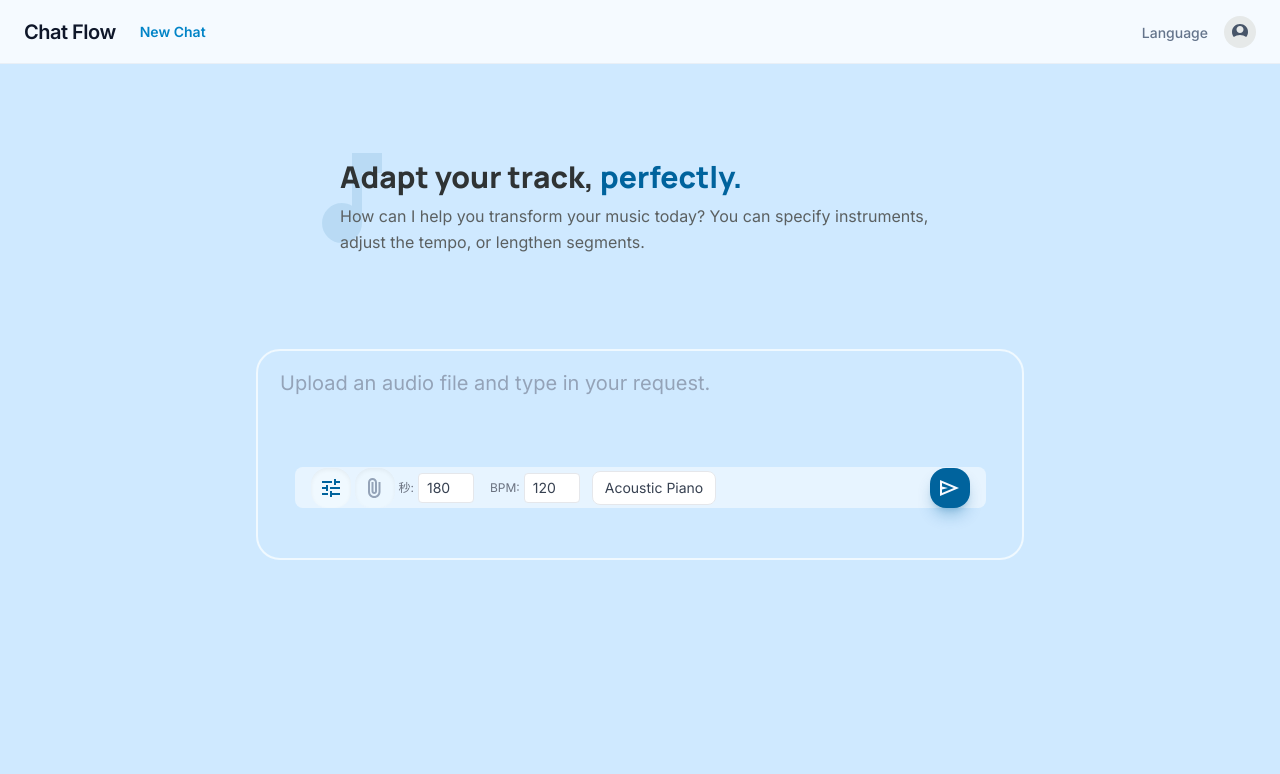
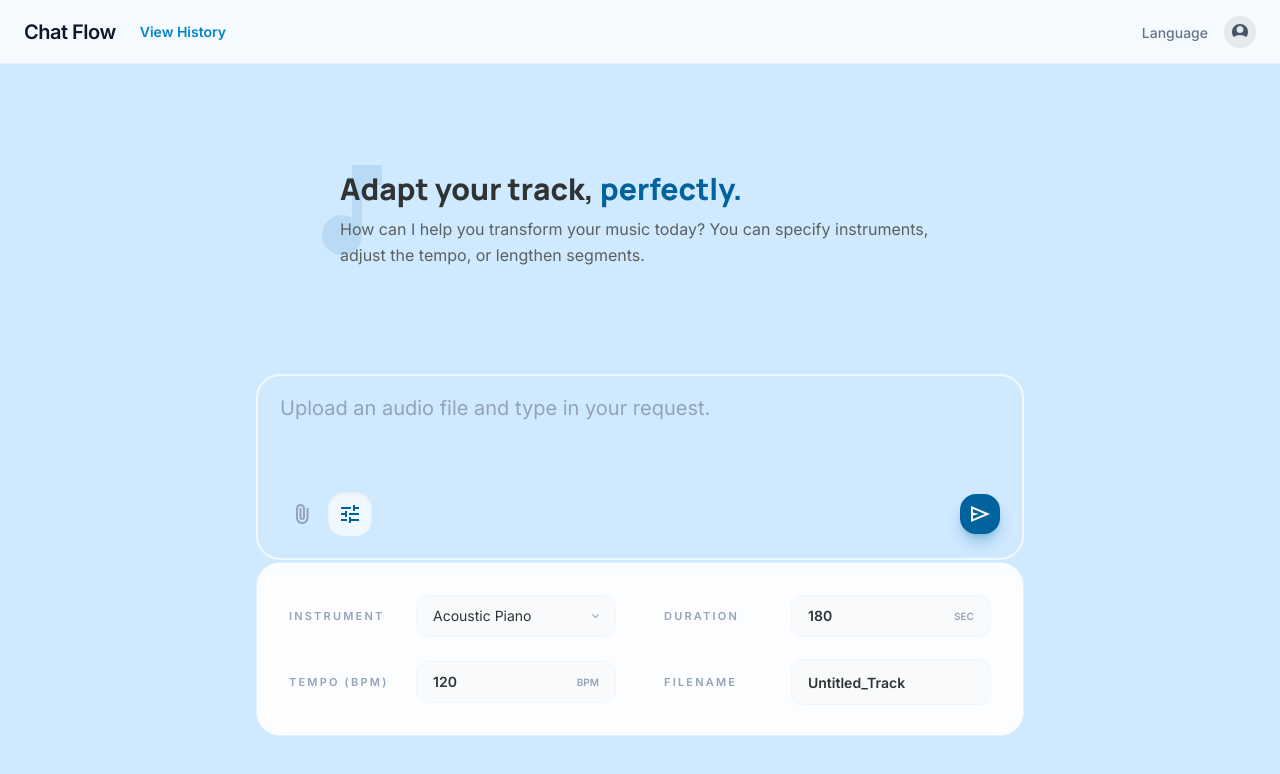
Before and after one commit to HuangZhou108/ringturn, a React (Vite) app in the folder frontend/: page / in a window 1280 px wide. Both pictures are taken after a click on the button 330 px from the left and 487 px from the top of the page. Shown: the top 774 px of the page. Built offline with nearby package versions, Linux system fonts and the light colour scheme.

Commit message:
feat: 美化聊天框、参数框等，完善部分显示逻辑

```diff
--- a/frontend/src/components/TopBar.tsx
+++ b/frontend/src/components/TopBar.tsx
@@ -7,12 +7,14 @@ interface TopBarProps {
     title?: string;               // 左侧标题，默认使用 t('header.chatFlow')
     showNewChat?: boolean;        // 是否显示“新建”按钮，默认 true
     onNewChat?: () => void;       // 新建按钮点击回调，若不传则内部 navigate('/')
+    newChatLabel?: string;        // 自定义新建按钮文本
 }
 
 export default function TopBar({
                                    title,
                                    showNewChat = true,
-                                   onNewChat
+                                   onNewChat,
+                                   newChatLabel,
                                }: TopBarProps) {
     const { t, i18n } = useTranslation();
     const navigate = useNavigate();
@@ -38,7 +40,7 @@ export default function TopBar({
                         onClick={handleNewChat}
                         className="text-sm font-semibold text-[#0284c7] hover:text-[#00639d] transition font-['Inter']"
                     >
-                        {t('header.newChat')}
+                        {newChatLabel || t('header.newChat')}
                     </button>
                 )}
             </div>
--- a/frontend/src/components/chat/ChatInputArea.tsx
+++ b/frontend/src/components/chat/ChatInputArea.tsx
@@ -50,24 +50,43 @@ export default function ChatInputArea({
     const { t } = useTranslation();
     const [showParams, setShowParams] = useState(false); // chat模式下参数面板折叠
 
-    // 原home（ChatFlow0）中左侧第一个按钮的图标（附件图标）
-    const attachmentIcon = (
+    // 参数图标
+    const OpenParaIcon = (
         <svg width="18" height="18" viewBox="0 0 18 18" fill="none">
             <path d="M8 17.99976L8 11.99976L10 11.99976L10 13.99976L18 13.99976L18 15.99976L10 15.99976L10 17.99976L8 17.99976ZM0 15.99976L0 13.99976L6 13.99976L6 15.99976L0 15.99976ZM4 11.99976L4 9.99976L0 9.99976L0 7.99976L4 7.99976L4 5.99976L6 5.99976L6 11.99976L4 11.99976ZM8 9.99976L8 7.99976L18 7.99976L18 9.99976L8 9.99976ZM12 5.99976L12 -0.00024L14 -0.00024L14 1.99976L18 1.99976L18 3.99976L14 3.99976L14 5.99976L12 5.99976ZM0 3.99976L0 1.99976L10 1.99976L10 3.99976L0 3.99976Z" fill="#00639d"/>
         </svg>
     );
 
-    // 语音图标（用于 chat 模式右侧）
-    const voiceIcon = (
+    // 上传文件图标
+    const AttachmentIcon = (
         <svg width="13" height="20" viewBox="0 0 13 20" fill="none">
             <path d="M12.5 13.75C12.5 15.48315 11.8916 16.95801 10.67505 18.1748C9.4585 19.39136 7.9834 20 6.25 20C4.5166 20 3.0415 19.39136 1.82495 18.1748C0.608398 16.95801 0 15.48315 0 13.75V4.5C0 3.25 0.4375 2.1875 1.3125 1.3125C2.1875 0.4375 3.25 0 4.5 0C5.75 0 6.8125 0.4375 7.6875 1.3125C8.5625 2.1875 9 3.25 9 4.5V13.25C9 14.0166 8.7334 14.6665 8.19995 15.19995C7.6665 15.7334 7.0166 16 6.25 16C5.4834 16 4.8335 15.7334 4.30005 15.19995C3.7666 14.6665 3.5 14.0166 3.5 13.25V4H5.5V13.25C5.5 13.4668 5.5708 13.6455 5.7124 13.78735C5.854 13.92896 6.0332 14 6.25 14C6.4668 14 6.646 13.92896 6.7876 13.78735C6.9292 13.6455 7 13.4668 7 13.25V4.5C6.9834 3.8 6.73755 3.20825 6.26245 2.72485C5.7876 2.24145 5.19995 2 4.5 2C3.80005 2 3.2085 2.24145 2.7251 2.72485C2.2417 3.20825 2 3.8 2 4.5V13.75C1.9834 14.93335 2.3916 15.9375 3.2251 16.7622C4.05835 17.5872 5.06665 18 6.25 18C7.4165 18 8.4082 17.5872 9.2251 16.7622C10.0417 15.9375 10.4668 14.93335 10.5 13.75V4H12.5V13.75H12.5V20H10.5V20H6.25H12.5Z" fill="#94a3b8"/>
         </svg>
     );
-
+    // ==================== Home 模式 ====================
     if (mode === 'home') {
         // ==================== Home 模式（完全复刻原 Home 页面输入区域） ====================
         return (
-            <div className="flex flex-col-reverse items-center px-4 mb-[240px] flex-shrink-0">
+            <div className="flex flex-col-reverse items-center px-4 mb-[240px] flex-shrink-0 relative">
+                {/* 参数面板（折叠） */}
+                {/* 参数面板（悬浮，不影响布局，带滑入滑出动画） */}
+                <div
+                    className={`absolute left-0 right-0 mx-auto transition-all duration-300 ease-out z-20 ${
+                        showParams ? 'opacity-100 translate-y-0 visible' : 'opacity-0 -translate-y-4 invisible'
+                    }`}
+                    style={{ top: 'calc(100% + 2px)', width: 'min(100% - 2rem, 768px)' }}
+                >
+                    <TrackParams
+                        instrument={instrument}
+                        setInstrument={setInstrument}
+                        tempo={tempo}
+                        setTempo={setTempo}
+                        duration={duration}
+                        setDuration={setDuration}
+                        filename={filename}
+                        setFilename={setFilename}
+                    />
+                </div>
                 <div className="w-[768px] bg-[#cfe9ff] border-2 border-[#f0f9ff] rounded-3xl px-2.5 py-2.5 flex flex-col justify-evenly">
                     {/* 多行文本输入框 */}
                     <div className="min-w-[715px] h-[169px] flex flex-col-reverse justify-around px-3 py-2.5 flex-1">
@@ -114,68 +133,28 @@ export default function ChatInputArea({
                         </div>
                     )}
 
-                    {/* 按钮容器 */}
-                    <div className="w-[691px] h-[41px] mt-[30px] mb-10 flex items-center justify-between bg-white/50 self-center rounded-lg px-4">
-                        {/* 左侧按钮组（flex-row-reverse 视觉上从左到右为：附件、语音、Duration、Tempo、Instrument） */}
-                        <div className="flex flex-row-reverse items-center gap-1">
-                            {/* Instrument 下拉 */}
-                            <div className="relative mr-2">
-                                <button
-                                    onClick={() => {
-                                        // 原 home 中 Instrument 下拉的展开逻辑由父组件传入的 setShowInstrument 处理
-                                        // 这里简化：通过 dispatchEvent 自定义事件与父组件通信？实际父组件需要提供 setShowInstrument 状态。
-                                        // 但原 Home.tsx 中并没有将 showInstrument 传入 ChatInputArea，说明 home 模式下参数组件直接渲染，
-                                        // 而当前组件没有收到 showInstrument/setShowInstrument。为保持与原 home 一致，我们不应在这里使用下拉，
-                                        // 而应该完全由父组件控制。原 Home.tsx 中 Instrument 下拉的展示逻辑在 Home 组件内部。
-                                        // 但为了组件独立，这里需要父组件传递 instrument 列表和 setInstrument 以及 showInstrument 状态。
-                                        // 然而原需求没有要求改动参数控件本身，仅要求输入框位置大小和图标。为了代码完整，我们假设父组件提供了必要的 props。
-                                        // 实际使用时，Home 组件需要自己渲染 Instrument 下拉，而不是在此组件内。这已经超出修改范围。
-                                        // 因此保持注释，实际工程需对应调整。
-                                    }}
-                                    className="px-3 py-1.5 bg-white border border-gray-200 rounded-lg text-sm text-gray-700 hover:bg-gray-50 transition"
-                                >
-                                    {instrument}
-                                </button>
-                                {/* 下拉菜单需要父组件提供，此处省略以保持样式干净 */}
-                            </div>
-                            {/* Tempo 输入 */}
-                            <div className="flex items-center gap-1 mr-2">
-                                <span className="text-xs text-gray-500">BPM:</span>
-                                <input
-                                    type="number"
-                                    value={tempo}
-                                    onChange={(e) => setTempo(e.target.value)}
-                                    className="w-14 px-2 py-1 bg-white border border-gray-200 rounded text-sm text-gray-700 outline-none"
-                                    min="40"
-                                    max="240"
-                                />
-                            </div>
-                            {/* Duration 输入 */}
-                            <div className="flex items-center gap-1 mr-3">
-                                <span className="text-xs text-gray-500">秒:</span>
-                                <input
-                                    type="number"
-                                    value={duration}
-                                    onChange={(e) => setDuration(e.target.value)}
-                                    className="w-14 px-2 py-1 bg-white border border-gray-200 rounded text-sm text-gray-700 outline-none"
-                                    min="10"
-                                    max="600"
-                                />
-                            </div>
-                            {/* 语音按钮 */}
-                            <button className="w-10 h-10 bg-[#f0f9ff]/65 rounded-2xl flex items-center justify-center shadow-[inset_0px_2px_4px_0px_#0000000D]">
-                                {voiceIcon}
-                            </button>
+                    {/* 按钮区域：直接放在对话框容器底部，左右分布 */}
+                    <div className="flex items-center justify-between mt-[30px] mb-3 px-3">
+                        {/* 左侧按钮组 */}
+                        <div className="flex items-center gap-1">
+                            <input ref={fileInputRef} type="file" accept=".mp3,.wav,.flac,.m4a,.ogg" onChange={handleFileSelect} className="hidden" />
                             {/* 附件按钮 */}
                             <button
                                 onClick={() => fileInputRef.current?.click()}
-                                className="w-10 h-10 bg-[#f0f9ff] rounded-2xl flex items-center justify-center shadow-[inset_0px_2px_4px_0px_#0000000D] hover:bg-[#e0f2fe] transition"
+                                className="flex items-center justify-center w-11 h-11"
                             >
-                                {attachmentIcon}
+                                {AttachmentIcon}
                             </button>
-                            <input ref={fileInputRef} type="file" accept=".mp3,.wav,.flac,.m4a,.ogg" onChange={handleFileSelect} className="hidden" />
+                            {/* 参数开关按钮 */}
+                            <button
+                                onClick={() => setShowParams(!showParams)}
+                                className="w-11 h-11 bg-[#f0f9ff] rounded-2xl flex items-center justify-center shadow-[inset_0px_2px_4px_0px_#0000000D] hover:bg-[#e0f2fe] transition"
+                                title={t('chat.showParams') || '参数设置'}
+                            >
+                                {OpenParaIcon}
+                            </button>
                         </div>
-                        {/* 发送按钮 */}
+                        {/* 右侧发送按钮 */}
                         <button
                             onClick={handleSend}
                             className="w-10 h-10 bg-[#00639d] rounded-2xl flex items-center justify-center self-center shadow-[0px_10px_15px_-3px_#00639d4D,0px_4px_6px_-4px_#00639d4D] hover:bg-[#005288] transition"
@@ -190,10 +169,10 @@ export default function ChatInputArea({
         );
     }
 
-    // ==================== Chat 模式（完全复刻原 ChatFlow 页面底部输入栏） ====================
+    // ==================== Chat 模式 ====================
     return (
         <div className="border-t border-gray-100 px-4 py-3">
-            <div className="max-w-[768px] mx-auto">
+            <div className="max-w-[768px] mx-auto relative">
                 {/* 上传状态显示 */}
                 {(isUploading || uploadError || uploadSuccess) && (
                     <div className="mb-2 px-2 py-2 bg-[#f8fafc] rounded-xl border border-gray-100">
@@ -223,8 +202,13 @@ export default function ChatInputArea({
                 )}
 
                 {/* 参数面板（折叠） */}
-                {showParams && (
-                    <div className="mb-4">
+                {/* 参数面板（悬浮，不影响布局，带滑入滑出动画） */}
+                <div
+                    className={`absolute left-0 w-full transition-all duration-300 ease-out z-20 ${
+                        showParams ? 'opacity-100 translate-y-0 visible' : 'opacity-0 translate-y-4 invisible'
+                    }`}
+                    style={{ bottom: '100%' }}
+                >
                     <TrackParams
                         instrument={instrument}
                         setInstrument={setInstrument}
@@ -236,7 +220,6 @@ export default function ChatInputArea({
                         setFilename={setFilename}
                     />
                 </div>
-                )}
 
                 {/* 输入栏主体 */}
                 <div className="relative flex flex-row-reverse items-center gap-2 bg-white border border-[#e0f2fe] rounded-3xl px-2.5 py-2.5">
@@ -269,28 +252,22 @@ export default function ChatInputArea({
                     <div className="w-px h-8 bg-[#f1f5f9] mx-1"></div>
 
                     <div className="flex flex-row-reverse items-center gap-4 px-1">
-                        {/* 参数开关按钮（图标已改为原 home 左侧第一个按钮图标） */}
+                        {/* 附件按钮 */}
+                        <button
+                            onClick={() => fileInputRef.current?.click()}
+                            className="flex items-center justify-center w-11 h-11"
+                        >
+                            {AttachmentIcon}
+                        </button>
+
+                        {/* 参数开关按钮 */}
                         <button
                             onClick={() => setShowParams(!showParams)}
                             className="w-11 h-11 bg-[#f0f9ff] rounded-2xl flex items-center justify-center shadow-[inset_0px_2px_4px_0px_#0000000D] hover:bg-[#e0f2fe] transition"
                             title={t('chat.showParams') || '参数设置'}
                         >
-                            {attachmentIcon}
+                            {OpenParaIcon}
                         </button>
-
-                        {/* 语音图标（仅展示，无功能） */}
-                        <div className="flex items-center justify-center w-11 h-11">
-                            {voiceIcon}
-                        </div>
-
-                        {/* 附件按钮 */}
-                        <button
-                            onClick={() => fileInputRef.current?.click()}
-                            className="w-11 h-11 bg-[#f0f9ff] rounded-2xl flex items-center justify-center shadow-[inset_0px_2px_4px_0px_#0000000D] hover:bg-[#e0f2fe] transition"
-                        >
-                            {attachmentIcon}
-                        </button>
-
                         <input ref={fileInputRef} type="file" accept=".mp3,.wav,.flac,.m4a,.ogg" onChange={handleFileSelect} className="hidden" />
                     </div>
                 </div>
--- a/frontend/src/components/chat/TrackParams.tsx
+++ b/frontend/src/components/chat/TrackParams.tsx
@@ -25,10 +25,16 @@ export default function TrackParams({
                                     }: TrackParamsProps) {
     const { t } = useTranslation();
     const [showInstrument, setShowInstrument] = useState(false);
-    const instruments = ['Acoustic Piano', 'Violin'];
+    // 乐器列表：value 是实际存储的值（英文），labelKey 是 i18n 键
+    const instruments = [
+        { value: 'Acoustic Piano', labelKey: 'params.instruments.acousticPiano' },
+        { value: 'Violin', labelKey: 'params.instruments.violin' },
+    ];
+    // 获取当前选中乐器的显示文本
+    const currentInstrumentLabel = instruments.find(inst => inst.value === instrument)?.labelKey || instrument;
 
     return (
-        <div className="bg-white border border-[#e0f2fe] rounded-3xl p-8">
+        <div className="bg-white/90 backdrop-blur-sm border border-[#e0f2fe] rounded-3xl p-8">
             <div className="grid grid-cols-2 gap-x-12 gap-y-6">
                 {/* INSTRUMENT */}
                 <div className="flex flex-row-reverse items-center justify-between h-[42px]">
@@ -37,7 +43,9 @@ export default function TrackParams({
                             onClick={() => setShowInstrument(!showInstrument)}
                             className="w-full bg-[#f8fafc] border border-[#f1f5f9] rounded-xl py-2.5 px-4 flex items-center justify-between"
                         >
-                            <span className="text-sm font-normal text-[#2f3334]">{instrument}</span>
+                            <span className="text-sm font-normal text-[#2f3334]">
+                                {t(currentInstrumentLabel)}
+                            </span>
                             <svg width="7" height="4.32" viewBox="0 0 7 4.32" fill="none">
                                 <path d="M3.5 4.32L0 0.82L0.81665 0L3.5 2.68335L6.18335 0L7 0.82L3.5 4.32Z" fill="#94a3b8"/>
                             </svg>
@@ -46,17 +54,21 @@ export default function TrackParams({
                             <div className="absolute top-full left-0 w-full bg-white border border-[#f1f5f9] rounded-xl mt-1 shadow-lg z-10">
                                 {instruments.map((inst) => (
                                     <button
-                                        key={inst}
-                                        onClick={() => { setInstrument(inst); setShowInstrument(false); }}
-                                        className={`w-full text-left px-4 py-2.5 text-sm hover:bg-gray-50 first:rounded-t-xl last:rounded-b-xl ${instrument === inst ? 'text-[#0369a1] font-medium' : 'text-[#2f3334]'}`}
+                                        key={inst.value}
+                                        onClick={() => { setInstrument(inst.value); setShowInstrument(false); }}
+                                        className={`w-full text-left px-4 py-2.5 text-sm hover:bg-gray-50 first:rounded-t-xl last:rounded-b-xl ${
+                                            instrument === inst.value ? 'text-[#0369a1] font-medium' : 'text-[#2f3334]'
+                                        }`}
                                     >
-                                        {inst}
+                                        {t(inst.labelKey)}
                                     </button>
                                 ))}
                             </div>
                         )}
                     </div>
-                    <p className="text-[11px] font-semibold uppercase tracking-[2.2px] text-[#94a3b8]">{t('params.instrument')}</p>
+                    <p className="text-[11px] font-semibold uppercase tracking-[2.2px] text-[#94a3b8]">
+                        {t('params.instrument')}
+                    </p>
                 </div>
 
                 {/* DURATION */}
--- a/frontend/src/i18n.ts
+++ b/frontend/src/i18n.ts
@@ -13,6 +13,7 @@ i18n
                         chatFlow: 'Chat Flow',
                         newChat: 'New Chat',
                         language: 'Language',
+                        viewHistory: 'View History',
                     },
                     sidebar: {
                         ringTurn: 'RingTurn',
@@ -47,7 +48,11 @@ i18n
                     },
                     params: {
                         instrument: 'INSTRUMENT',
-                        acousticPiano: 'Acoustic Piano',
+                        acousticPiano: 'Acoustic Piano', // 保留备用
+                        instruments: {
+                            acousticPiano: 'Acoustic Piano',
+                            violin: 'Violin',
+                        },
                         duration: 'DURATION',
                         sec: 'SEC',
                         tempo: 'TEMPO (BPM)',
@@ -58,6 +63,9 @@ i18n
                     input: {
                         placeholder: 'Upload an audio file and type in your request.',
                     },
+                    toast: {
+                        uploadRequired: "Please upload an audio file first~",
+                    },
                 },
             },
             zh: {
@@ -66,6 +74,7 @@ i18n
                         chatFlow: '聊天流',
                         newChat: '开始新对话',
                         language: '语言选项',
+                        viewHistory: '查看历史',
                     },
                     sidebar: {
                         ringTurn: 'RingTurn',
@@ -100,7 +109,11 @@ i18n
                     },
                     params: {
                         instrument: '乐器',
-                        acousticPiano: '古典钢琴',
+                        acousticPiano: '古典钢琴', // 保留备用
+                        instruments: {
+                            acousticPiano: '古典钢琴',
+                            violin: '小提琴',
+                        },
                         duration: '音频长度',
                         sec: 'SEC',
                         tempo: '速度 (BPM)',
@@ -110,6 +123,9 @@ i18n
                     },
                     input: {
                         placeholder: '上传音频文件，输入你的需求~',
+                    },
+                    toast: {
+                        uploadRequired: "请上传音频~",
                     },
                 },
             },
--- a/frontend/src/pages/home.tsx
+++ b/frontend/src/pages/home.tsx
@@ -6,6 +6,7 @@ import { api } from '../api';
 import TopBar from '../components/TopBar';
 import WelcomeMessage from '../components/chat/WelcomeMessage';
 import ChatInputArea from '../components/chat/ChatInputArea';
+import Toast from '../components/notifications/Toast';
 
 function Home() {
     const navigate = useNavigate();
@@ -18,16 +19,36 @@ function Home() {
     const [uploadSuccess, setUploadSuccess] = useState<string | null>(null);
     const [uploadProgress, setUploadProgress] = useState<number>(0);
     const [isUploading, setIsUploading] = useState(false);
+    const [toastMessage, setToastMessage] = useState<string | null>(null);
 
     // 参数设置（与 TrackParams 共享）
     const [instrument, setInstrument] = useState('Acoustic Piano');
     const [tempo, setTempo] = useState('120');
     const [duration, setDuration] = useState('180');
 
-    const handleSend = () => {
+    const handleSend = async () => {
         if (!inputValue.trim()) return;
+        // 检查是否已上传音频
+        if (!audioFileId) {
+            setToastMessage(t('toast.uploadRequired'));
+            return;
+        }
+
+        try {
+            const res = await api.createTask({
+                user_request: inputValue.trim(),
+                source_type: 'upload',
+                source_value: audioFileId || undefined,
+                instrument,
+                duration: parseInt(duration) || 30,
+                tempo: parseInt(tempo) || 120,
+                filename,
+            });
+
+            if (res.code === 200) {
                 navigate('/chat', {
                     state: {
+                        taskId: res.data.task_id,
                         userMessage: inputValue.trim(),
                         filename,
                         audioFileId: audioFileId,
@@ -36,6 +57,13 @@ function Home() {
                         duration,
                     },
                 });
+            } else {
+                // 可选：使用 alert 或显示错误提示，为了简单先 console
+                console.error(res.message || '创建任务失败');
+            }
+        } catch (err) {
+            console.error('创建任务失败:', err);
+        }
     };
 
     const handleFileSelect = async (e: React.ChangeEvent<HTMLInputElement>) => {
@@ -84,7 +112,10 @@ function Home() {
 
     return (
         <div className="flex flex-col h-screen bg-[#cfe9ff] font-['Inter'] page-enter">
-            <TopBar />
+            <TopBar
+                newChatLabel={t('header.viewHistory')}
+                onNewChat={() => navigate('/chat', { state: { newChat: true } })}
+            />
             <main className="flex-1 flex flex-col items-center justify-center overflow-hidden bg-[#cfe9ff]">
                 <div className="flex-1 flex items-center justify-center">
                     <WelcomeMessage />
@@ -111,6 +142,9 @@ function Home() {
                     uploadSuccess={uploadSuccess}
                 />
             </main>
+            {toastMessage && (
+                <Toast message={toastMessage} onClose={() => setToastMessage(null)} />
+            )}
         </div>
     );
 }
```
Also changed, not shown: frontend/src/pages/ChatFlow.tsx (+110 -7 lines). Lines whose indentation alone changed are shown as unchanged.
